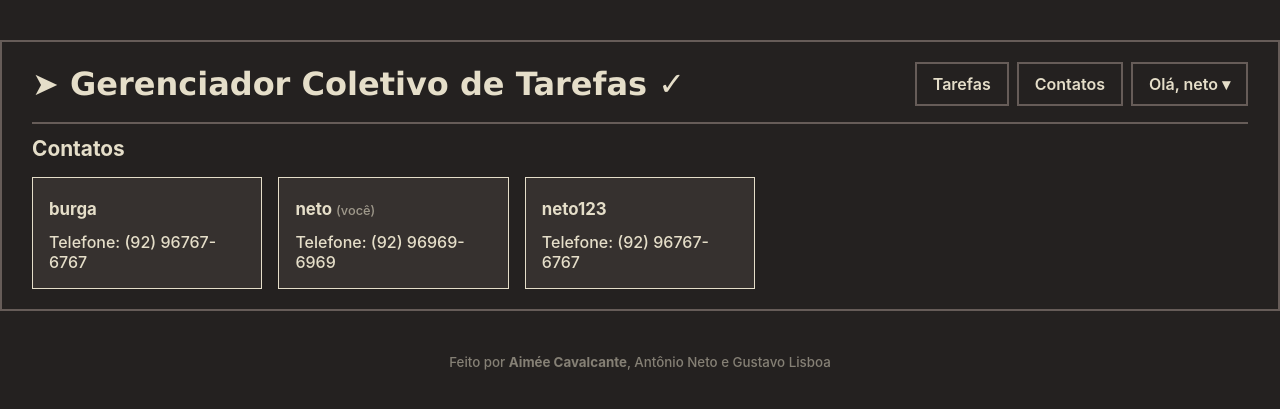
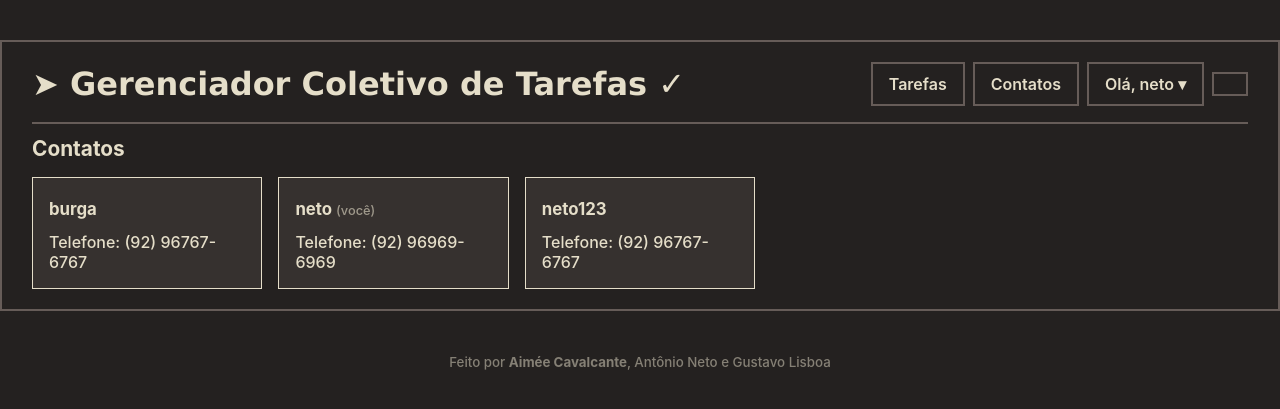
Before and after one commit to mee-bit-0/Gerenciador-coletivo-de-tarefas, a Flask app: page /contatos in a window 1280 px wide. Shown: the top 409 px of the page. Run offline with Flask 3, Linux system fonts and the light colour scheme; a user stored in the database is signed in; data comes from the database, SQL or seed files in the repository.

Commit message:
atualisação base.html

```diff
--- a/team_task_manager/templates/base.html
+++ b/team_task_manager/templates/base.html
@@ -50,6 +50,8 @@
                 <a href="{{ url_for('register') }}" class="button button-secondary">Registrar</a>
 
             {% endif %}
+                <!-------- botao trocar tema -------->
+                <button type="button" id="theme-toggle" class="button button-secondary" aria-label="Alternar tema"></button>
         </nav>
     </header>
 
```
